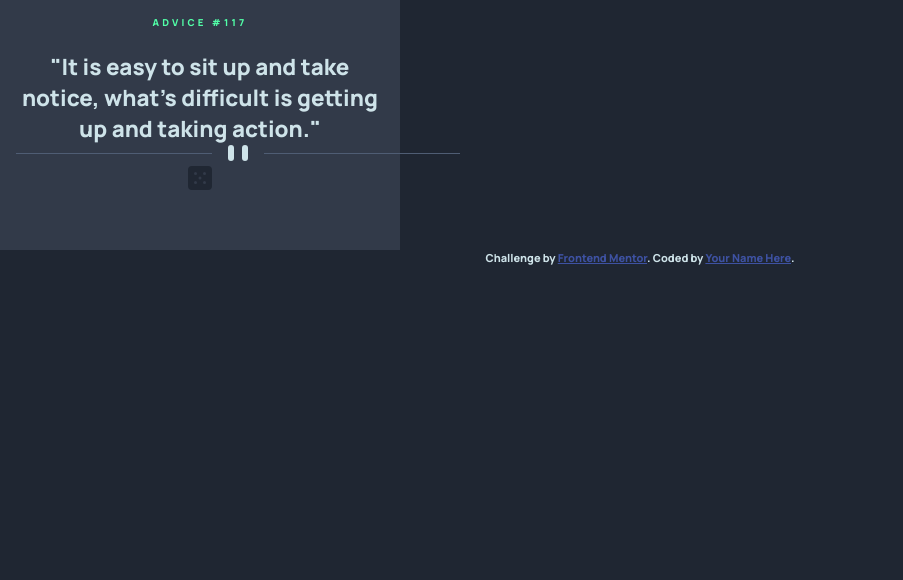
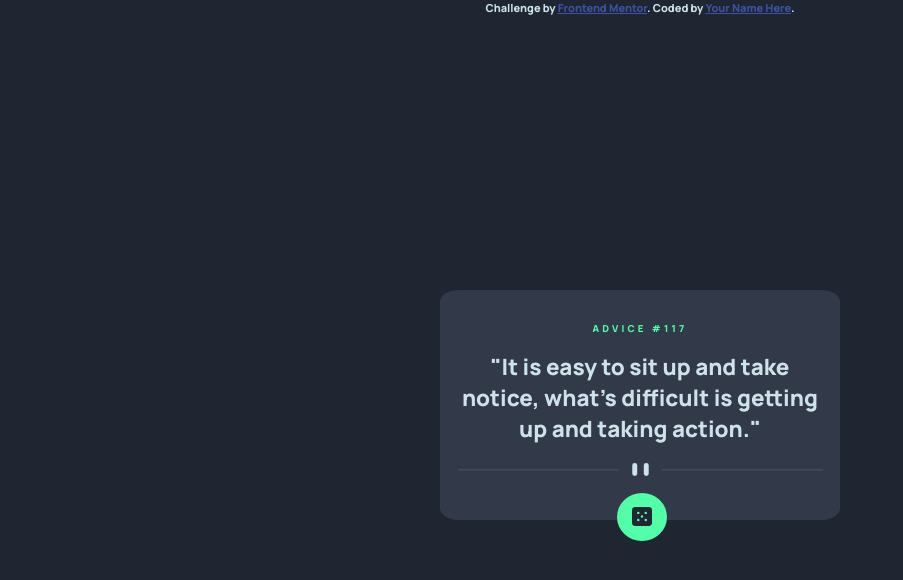
Before and after one commit to GersonADS/Advice-generator-app, a plain HTML site: page index.html in a window 1280 px wide. Shown: the whole page, without its empty margins (0-903 px from the left). Drawn offline with Linux system fonts and the light colour scheme.

Commit message:
terminado

```diff
--- a/index.html
+++ b/index.html
@@ -31,13 +31,21 @@
                 <h2>ADVICE #117</h2><!-- Advice ID goes here -->
             </header>
             <section class="content">
-                <img src="" alt="">
                 <p>"It is easy to sit up and take notice, what's difficult is getting up and taking action."</p>
-                <img src="images/pattern-divider-desktop.svg" alt="">
+                <picture>
+                    <source media="(max-width: 375px)" srcset="./images/pattern-divider-mobile.svg">
+                    <img src="images/pattern-divider-desktop.svg" alt="">
+                </picture>
             </section>
+
             <footer>
-                <img src="images/icon-dice.svg" alt="">
+                <div class="btn">
+
+                    <img src="images/icon-dice.svg" alt="">
+
+                </div>
             </footer>
+
         </div>
     </div>
     <div class="attribution">
--- a/src/css/style.css
+++ b/src/css/style.css
@@ -1,18 +1,32 @@
+
 body{
     font-family: 'Manrope', sans-serif;
     background-color: hsl(218, 23%, 16%);
     color: hsl(193, 38%, 86%);
 }
 
+.move{
+    position: absolute;
+    top: 0;
+    left: 0;
+    right: 0;
+    bottom:0;
+    margin: auto;
+    width: 400px;
+    height: 220px;
+}
+
 .principal{
+    border-radius: 5%;
     position: relative;
     width: 400px;
-    height: 250px;
+    height: 230px;
     padding: 1rem;
     text-align: center;
     background-color: hsl(217, 19%, 24%);
 }
 .principal header{
+    padding: 1rem;
     font-size: .4rem;
     letter-spacing: .2rem;
     color: hsl(150, 100%, 66%);
@@ -21,7 +35,69 @@ body{
 .content p{
     font-size: 1.4rem;
 }
+.content img{
+    margin-top: 1.2rem;
+    width: 365px;
+}
 
-.content {
+.principal footer{
+    position:absolute;
+    min-width: 93%;
+    height: 2rem;
+    bottom: 0;
+}
+.principal footer .btn{
+    position: relative;
+    top: .3rem;
+    margin: auto;
+    height: 3rem;
+    width: 50px;
+    line-height: 4rem;
+    background-color: hsl(150, 100%, 66%);
+    border-radius: 100%;
+}
+
+.btn img{
+    position: absolute;
+    margin: auto;
+    top: 0;
+    left: 0;
+    bottom: 0;
+    right: 0;
+    width: 1.2rem;
+}
+
+.btn:hover {
+    box-shadow: 0 0 25px hsl(150, 100%, 66%);
+    cursor: pointer;
+}
+
+
+
+@media (max-width:375px){
+
+    body{
+        overflow: hidden;
+    }
+
+    .move{
+        width: 400px;
+    }
+
+    .principal{
+        height: 270px;
+        margin: auto;
+        width: 320px;
+    }
+
+    .content img{
+        width: 285px;
+    }
+
+    .principal
+    footer
+    .btn{
+        left: -.3rem;
+    }
 
 }
```
